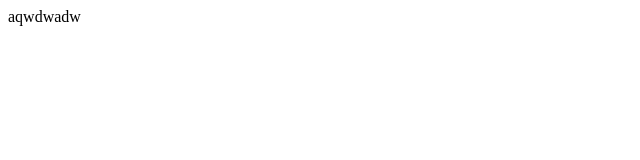
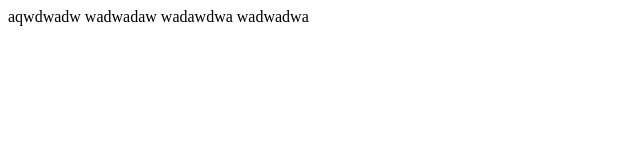
Before and after one commit to WenGOt/rabota, a plain HTML site: page index.html in a window 1280 px wide. Shown: the whole page, without its empty margins (0-640 px from the left). Drawn offline with Linux system fonts and the light colour scheme.

Commit message:
Modify index.html

```diff
--- a/index.html
+++ b/index.html
@@ -7,5 +7,8 @@
 </head>
 <body>
     aqwdwadw
+    wadwadaw
+    wadawdwa
+    wadwadwa
 </body>
 </html>
```
